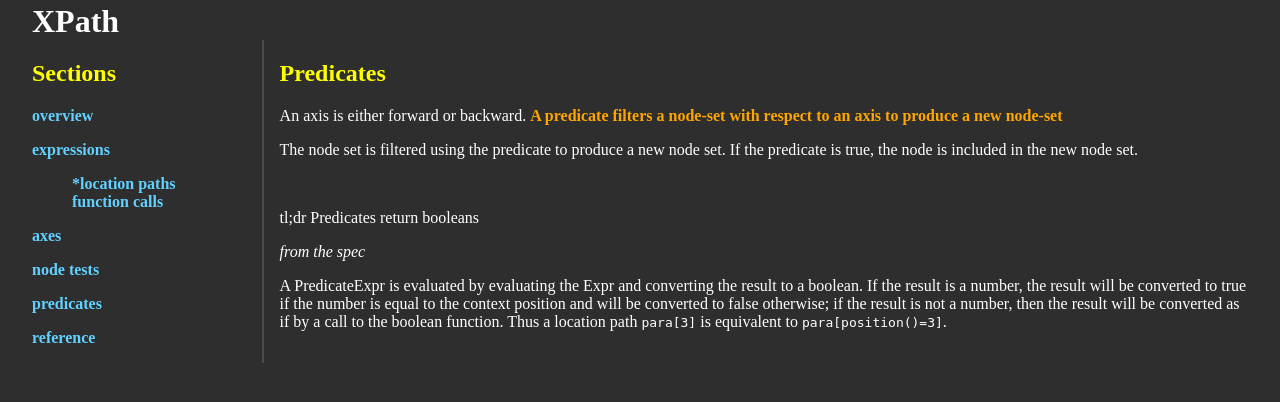
After one commit to GregoryVigoTorres/xpathology, a Flask app: page /predicates in a window 1280 px wide. The commit adds this page. Shown: the top 402 px of the page. Run offline with Flask 2, Linux system fonts and the light colour scheme; style sheets or scripts are compiled from the project's sources.

Commit message:
Function class, node-tests, predicates

```diff
--- a/app.py
+++ b/app.py
@@ -23,6 +23,22 @@ def axes():
     return render_template('axes.html', title='Axes')
 
 
+@app.route('/nodetests')
+def node_tests():
+    return render_template('node_tests.html', title='Node Tests')
+
+
+@app.route('/predicates')
+def predicates():
+    return render_template('predicates.html', title='Predicates')
+
+
+@app.route('/functioncalls')
+def function_calls():
+    return render_template('function_calls.html', title='Function Calls')
+
+
+
 
 
 if __name__ == '__main__':
--- a/static/docs.scss
+++ b/static/docs.scss
@@ -70,7 +70,7 @@ li {
     margin: 2rem 0 2rem 0;
 }
 
-.list-title {
+.list-title, .show-hide-rows {
     cursor: default;
     font-weight: 800;
     color: yellow;
--- a/templates/nav.html
+++ b/templates/nav.html
@@ -1,6 +1,14 @@
 <h2>Sections</h2>
 <p><a href="{{ url_for('index') }}">overview</a></p>
+<p>
+<a href="{{ url_for('expressions') }}">expressions</a>
+</p>
+<ul>
+    <li><a href="{{ url_for('location_paths') }}">*location paths</a></li>
+    <li><a href="{{ url_for('function_calls') }}">function calls</a></li>
+</ul>
+<p><a href="{{ url_for('axes') }}">axes</a></p>
+<p><a href="{{ url_for('node_tests') }}">node tests</a></p>
+<p><a href="{{ url_for('predicates') }}">predicates</a></p>
+
 <p><a href="{{ url_for('reference') }}">reference</a></p>
-<p><a href="{{ url_for('location_paths') }}">location paths</a></p>
-<p><a href="{{ url_for('axes') }}">axes</a></p>
-<p><a href="{{ url_for('expressions') }}">expressions</a></p>
--- /dev/null
+++ b/templates/predicates.html
@@ -0,0 +1,23 @@
+{% extends 'base.html' %}
+{% block main %}
+<p>
+    An axis is either forward or backward.
+    <strong>A predicate filters a node-set with respect to an axis to produce a new node-set</strong>
+</p>
+<p>
+    The node set is filtered using the predicate to produce a new node set.
+    If the predicate is true, the node is included in the new node set.
+</p>
+<br>
+<p>
+tl;dr Predicates return booleans
+</p>
+<p><em>from the spec</em>
+<p>
+    A PredicateExpr is evaluated by evaluating the Expr and converting the result to a boolean.
+    If the result is a number, the result will be converted to true if the number is equal to the context position and will be converted to false otherwise;
+    if the result is not a number, then the result will be converted as if by a call to the boolean function.
+    Thus a location path <code>para[3]</code> is equivalent to <code>para[position()=3]</code>.
+</p>
+
+{% endblock %}
--- a/templates/reference.html
+++ b/templates/reference.html
@@ -26,7 +26,6 @@
         <li>string (UCS characters)</li>
     </ul>
 </p>
-<h3 class='question'>WTF is context-position and context-size?</h3>
 
 
 {% endblock %}
```
Also changed, not shown: templates/function_calls.html (added, +27 -0 lines), templates/location_paths.html (+6 -5 lines), templates/node_tests.html (added, +22 -0 lines).
